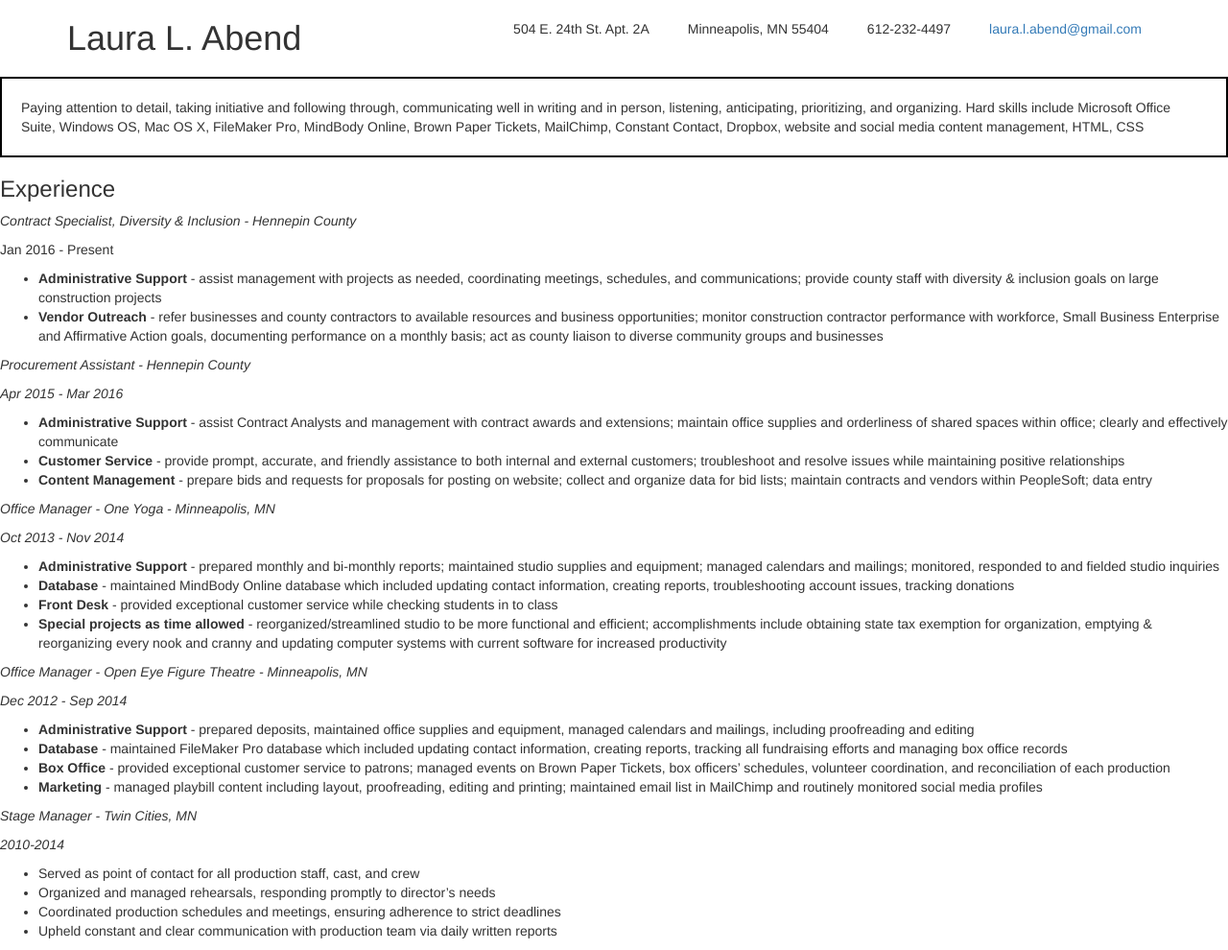
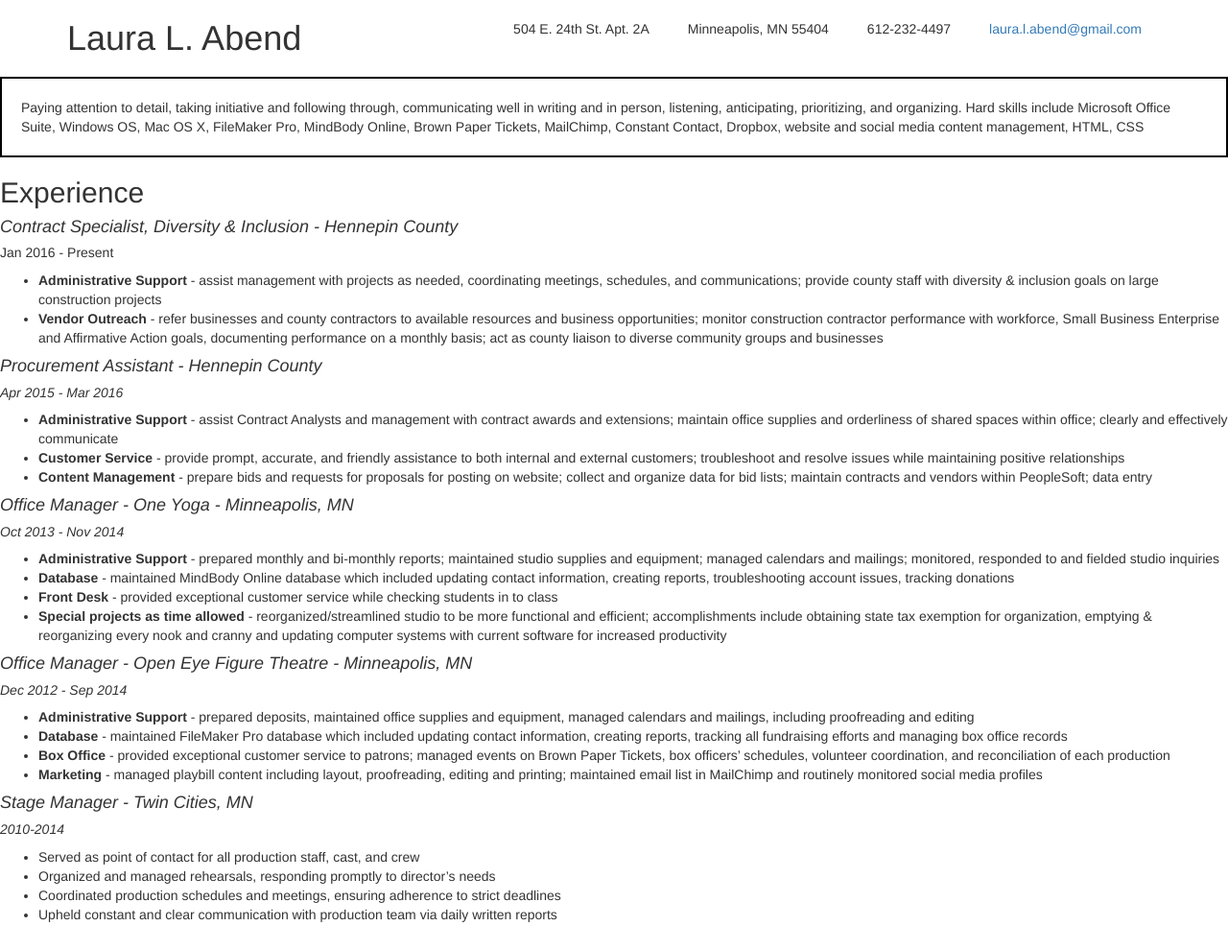
Before and after one commit to thisisserious/thisisserious.github.io, a plain HTML site: page resume.html in a window 1280 px wide. Shown: the whole page at 96% size. Drawn offline with nearby package versions, Linux system fonts and the light colour scheme.

Commit message:
Updated headings

```diff
--- a/resume.html
+++ b/resume.html
@@ -23,38 +23,38 @@
       </header>
       <p div class="Skills">Paying attention to detail, taking initiative and following through, communicating well in writing and in person, listening, anticipating, prioritizing, and organizing. Hard skills include Microsoft Office Suite, Windows OS, Mac OS X, FileMaker Pro, MindBody Online, Brown Paper Tickets, MailChimp, Constant Contact, Dropbox, website and social media content management, HTML, CSS</p>
       <div>
-        <h3>Experience</h3>
-        <p div class="Job 1"><i>Contract Specialist, Diversity & Inclusion - Hennepin County</i></p>
-        <p>Jan 2016 - Present</p>
+        <h2>Experience</h2>
+        <h4 div class="Job 1"><i>Contract Specialist, Diversity & Inclusion - Hennepin County</i></h4>
+        <h5>Jan 2016 - Present</h5>
         <ul>
           <li><b>Administrative Support</b> - assist management with projects as needed, coordinating meetings, schedules, and communications; provide county staff with diversity & inclusion goals on large construction projects</li>
           <li><b>Vendor Outreach</b> - refer businesses and county contractors to available resources and business opportunities; monitor construction contractor performance with workforce, Small Business Enterprise and Affirmative Action goals, documenting performance on a monthly basis; act as county liaison to diverse community groups and businesses</li>
         </ul>
-        <p><i>Procurement Assistant - Hennepin County</i></p>
-        <p><i>Apr 2015 - Mar 2016</i></p>
+        <h4><i>Procurement Assistant - Hennepin County</i></h4>
+        <h5><i>Apr 2015 - Mar 2016</i></h5>
         <ul>
           <li><b>Administrative Support</b> - assist Contract Analysts and management with contract awards and extensions; maintain office supplies and orderliness of shared spaces within office; clearly and effectively communicate</li>
           <li><b>Customer Service</b> - provide prompt, accurate, and friendly assistance to both internal and external customers; troubleshoot and resolve issues while maintaining positive relationships</li>
           <li><b>Content Management</b> - prepare bids and requests for proposals for posting on website; collect and organize data for bid lists; maintain contracts and vendors within PeopleSoft; data entry</li>
         </ul>
-        <p><i>Office Manager - One Yoga - Minneapolis, MN</i></p>
-        <p><i>Oct 2013 - Nov 2014</i></p>
+        <h4><i>Office Manager - One Yoga - Minneapolis, MN</i></h4>
+        <h5><i>Oct 2013 - Nov 2014</i></h5>
         <ul>
           <li><b>Administrative Support</b> - prepared monthly and bi-monthly reports; maintained studio supplies and equipment; managed calendars and mailings; monitored, responded to and fielded studio inquiries</li>
           <li><b>Database</b> - maintained MindBody Online database which included updating contact information, creating reports, troubleshooting account issues, tracking donations</li>
           <li><b>Front Desk</b> - provided exceptional customer service while checking students in to class</li>
           <li><b>Special projects as time allowed</b> - reorganized/streamlined studio to be more functional and efficient; accomplishments include obtaining state tax exemption for organization, emptying & reorganizing every nook and cranny and updating computer systems with current software for increased productivity</li>
         </ul>
-        <p><i>Office Manager - Open Eye Figure Theatre - Minneapolis, MN</i></p>
-        <p><i>Dec 2012 - Sep 2014</i></p>
+        <h4><i>Office Manager - Open Eye Figure Theatre - Minneapolis, MN</i></h5>
+        <h5><i>Dec 2012 - Sep 2014</i></h5>
         <ul>
         <li><b>Administrative Support</b> - prepared deposits, maintained office supplies and equipment, managed calendars and mailings, including proofreading and editing</li>
           <li><b>Database</b> - maintained FileMaker Pro database which included updating contact information, creating reports, tracking all fundraising efforts and managing box office records</li>
           <li><b>Box Office</b> - provided exceptional customer service to patrons; managed events on Brown Paper Tickets, box officers’ schedules, volunteer coordination, and reconciliation of each production</li>
           <li><b>Marketing</b> - managed playbill content including layout, proofreading, editing and printing; maintained email list in MailChimp and routinely monitored social media profiles</li>
         </ul>
-        <p><i>Stage Manager - Twin Cities, MN</i></p>
-        <p><i>2010-2014</i></p>
+        <h4><i>Stage Manager - Twin Cities, MN</i></h4>
+        <h5><i>2010-2014</i></h5>
         <ul>
           <li>Served as point of contact for all production staff, cast, and crew</li>
           <li>Organized and managed rehearsals, responding promptly to director’s needs</li>
```
